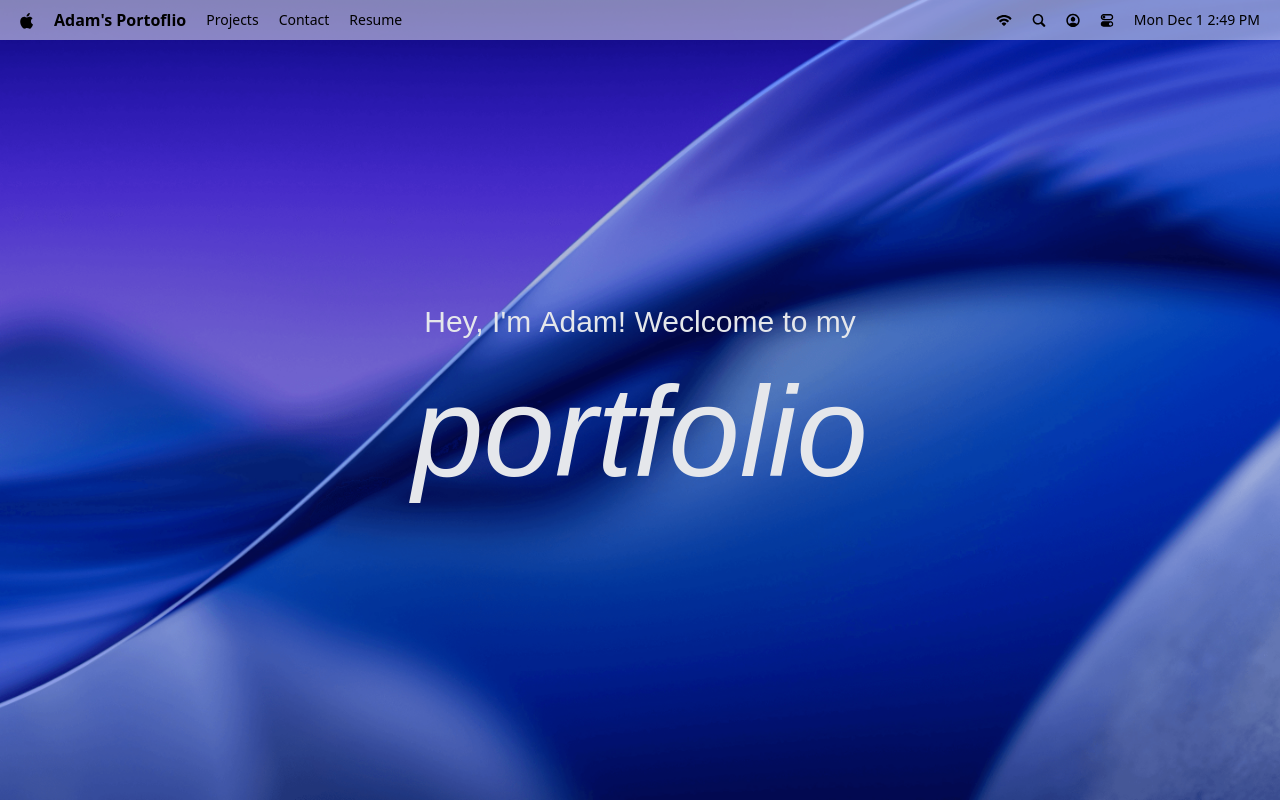
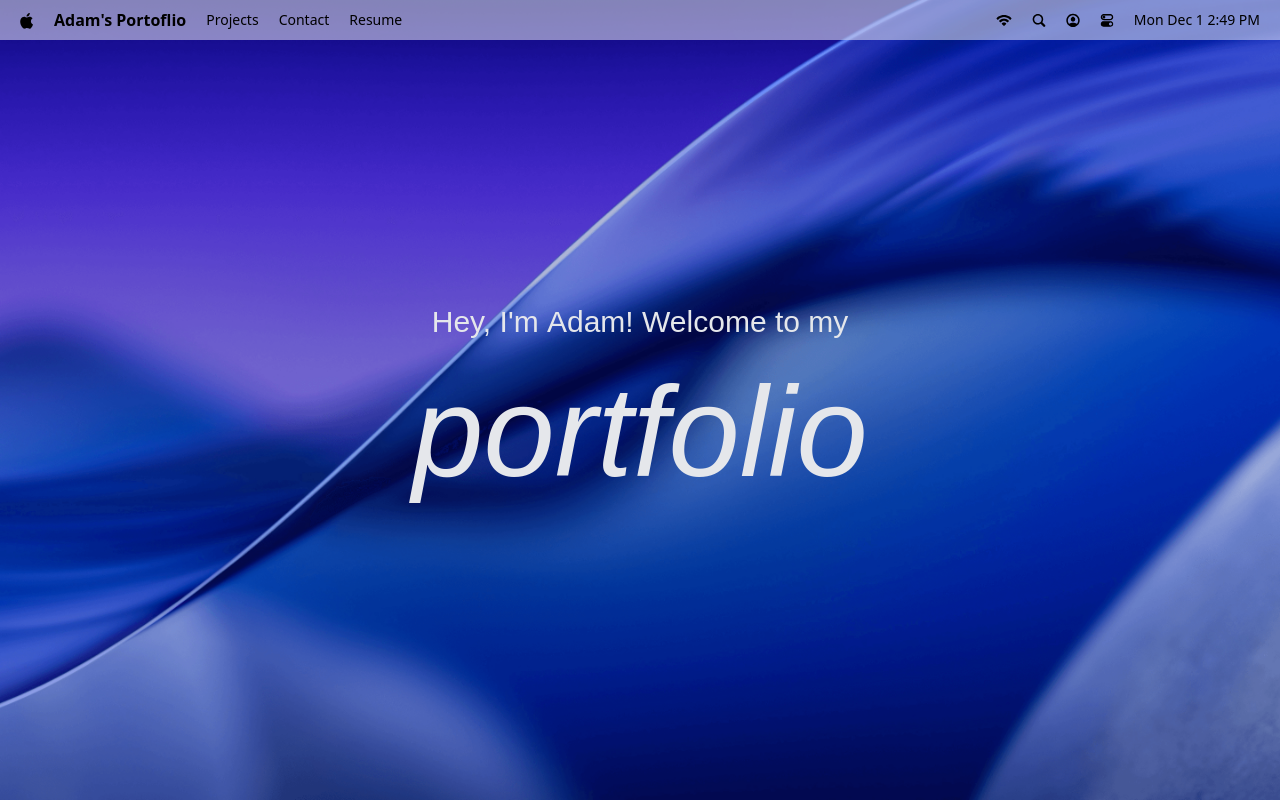
Before and after one commit to ornel77/macos-portfolio, a React (Vite) app: page / in a window 1280 px wide. Built offline with nearby package versions, Linux system fonts and the light colour scheme; a web font is replaced by a local one.

Commit message:
implement coderabbits suggestions

```diff
--- a/src/components/Welcome.jsx
+++ b/src/components/Welcome.jsx
@@ -22,7 +22,7 @@ const renderText = (text, className, baseWeight = 400) => {
 };
 
 const setupTextHover = (container, type) => {
-  if (!container) return;
+  if (!container) return () => {}
 
   const letters = container.querySelectorAll("span");
   const { min, max, default: base } = FONT_WEIGHTS[type];
@@ -73,7 +73,7 @@ const Welcome = () => {
     <section id="welcome">
       <p ref={subtitleRef}>
         {renderText(
-          "Hey, I'm Adam! Weclcome to my",
+          "Hey, I'm Adam! Welcome to my",
           "text-3xl font-georama",
           100
         )}
```
